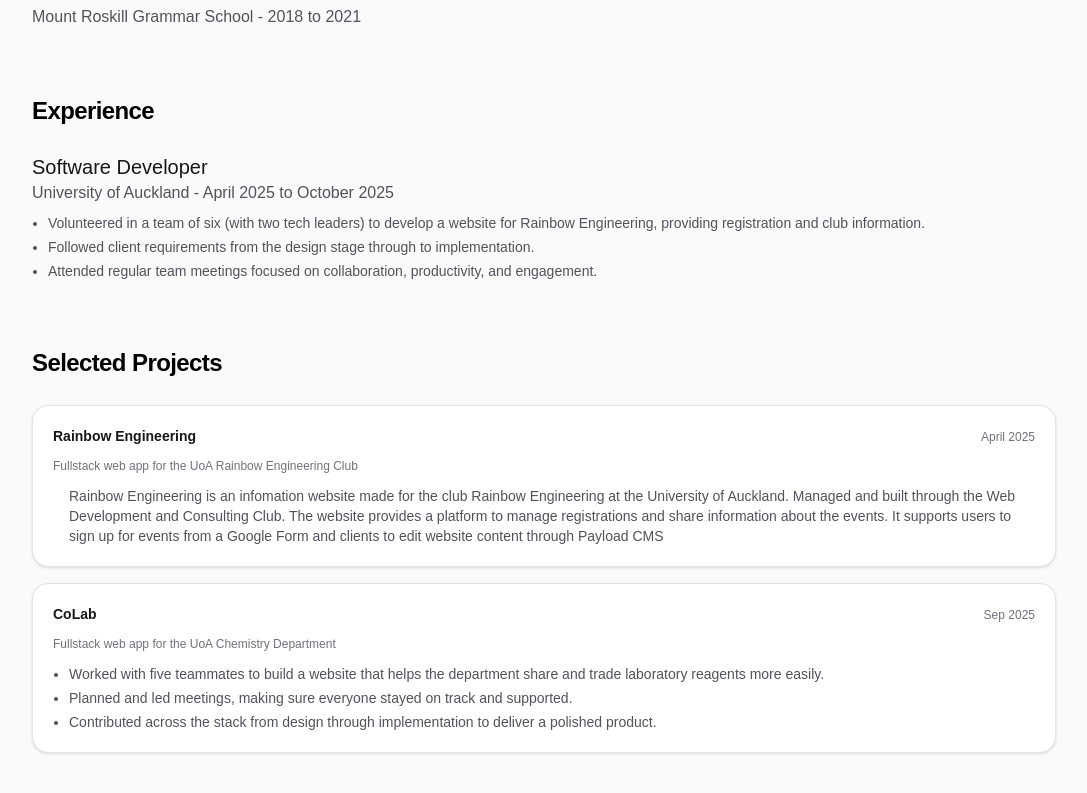
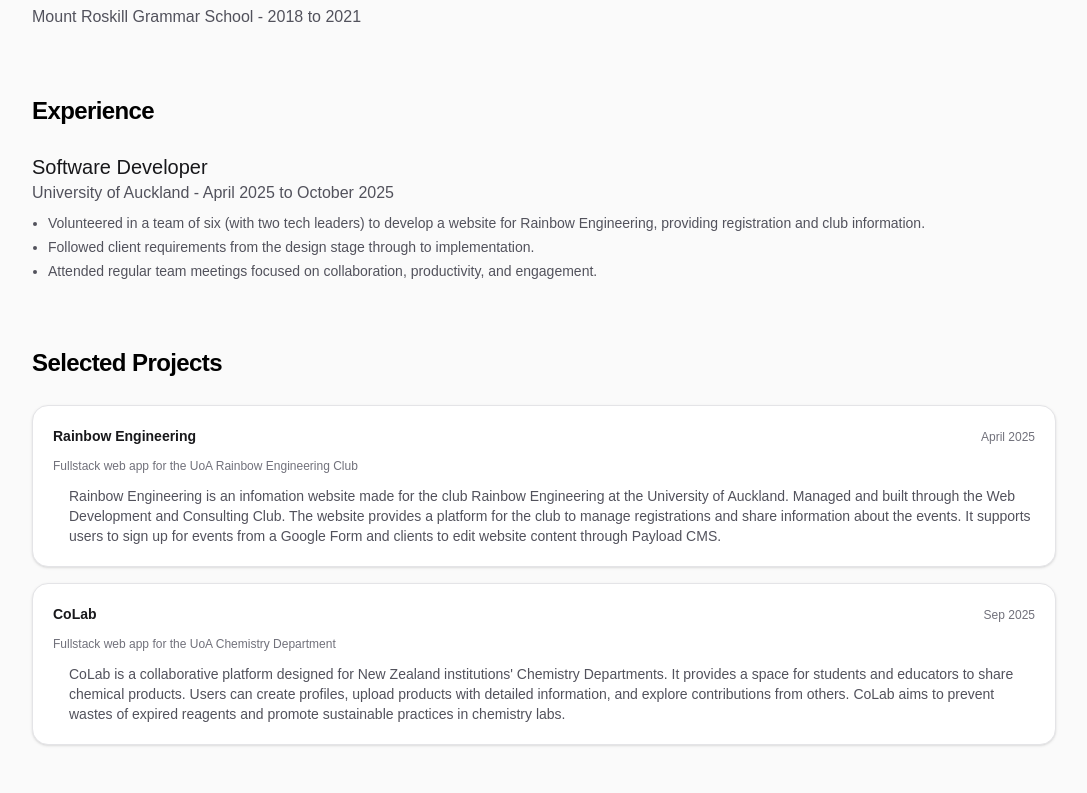
Before and after one commit to vi0letchen/violet-portfolio, a Next.js app: page / in a window 1280 px wide. Shown: the part 567-1360 px from the top of the page, without its empty margins (96-1183 px from the left). Built offline with nearby package versions, Linux system fonts and the light colour scheme.

Commit message:
docs:description change for CoLab

```diff
--- a/src/app/page.js
+++ b/src/app/page.js
@@ -130,10 +130,11 @@
               </p>
               <div className="list-disc space-y-1 pl-4 text-zinc-600 dark:text-zinc-400">
                 Rainbow Engineering is an infomation website made for the club Rainbow Engineering at the University of Auckland.
-                Managed and built through the Web Development and Consulting Club. The website provides a platform to manage registrations
+                Managed and built through the Web Development and Consulting Club. The website provides a platform
+                for the club to manage registrations
                 and share information about the events.
                 It supports users to sign up for events from a Google Form
-                and clients to edit website content through Payload CMS
+                and clients to edit website content through Payload CMS.
               </div>
             </article>
 
@@ -147,20 +148,12 @@
               <p className="text-xs text-zinc-500 dark:text-zinc-400">
                 Fullstack web app for the UoA Chemistry Department
               </p>
-              <ul className="list-disc space-y-1 pl-4 text-zinc-600 dark:text-zinc-400">
-                <li>
-                  Worked with five teammates to build a website that helps the
-                  department share and trade laboratory reagents more easily.
-                </li>
-                <li>
-                  Planned and led meetings, making sure everyone stayed on track
-                  and supported.
-                </li>
-                <li>
-                  Contributed across the stack from design through
-                  implementation to deliver a polished product.
-                </li>
-              </ul>
+              <div className="list-disc space-y-1 pl-4 text-zinc-600 dark:text-zinc-400">
+                CoLab is a collaborative platform designed for New Zealand institutions' Chemistry Departments.
+                It provides a space for students and educators to share chemical products.
+                Users can create profiles, upload products with detailed information, and explore contributions from others.
+                CoLab aims to prevent wastes of expired reagents and promote sustainable practices in chemistry labs.
+              </div>
             </article>
           </div>
         </div>
```
